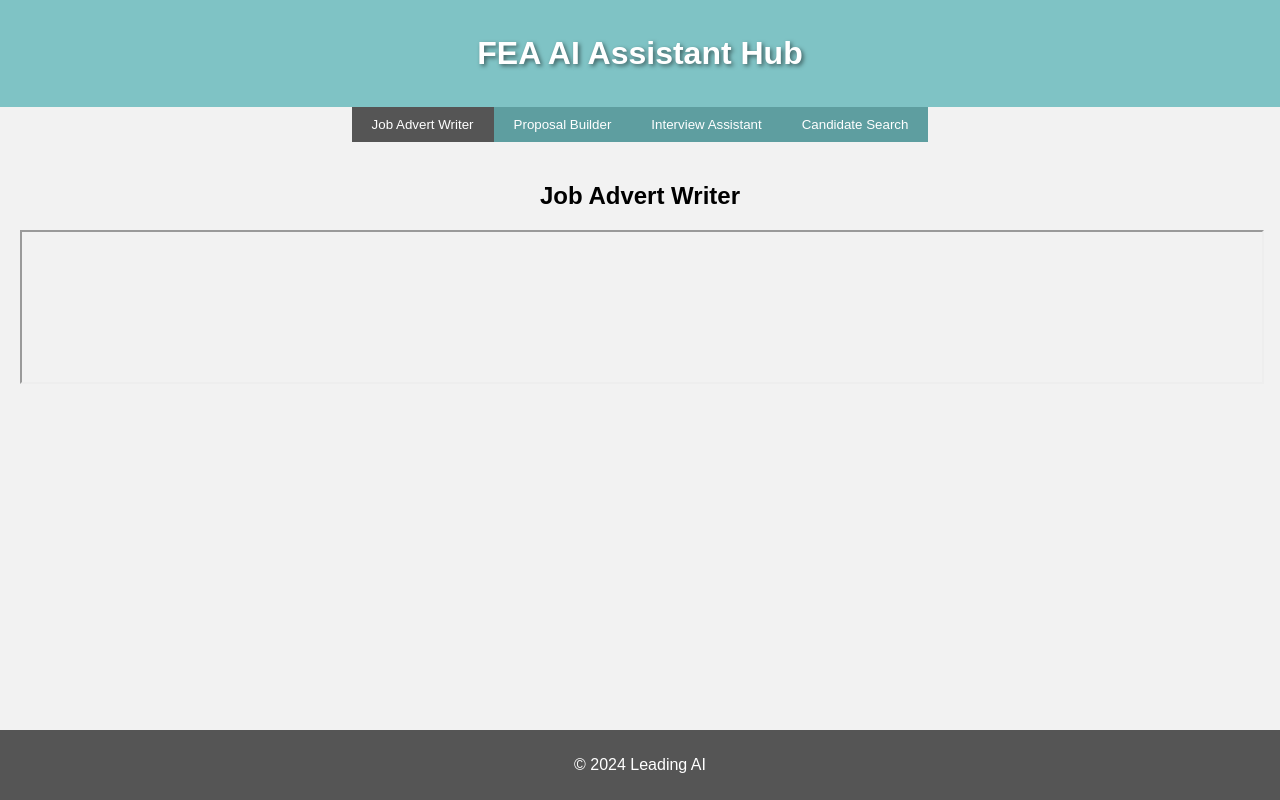
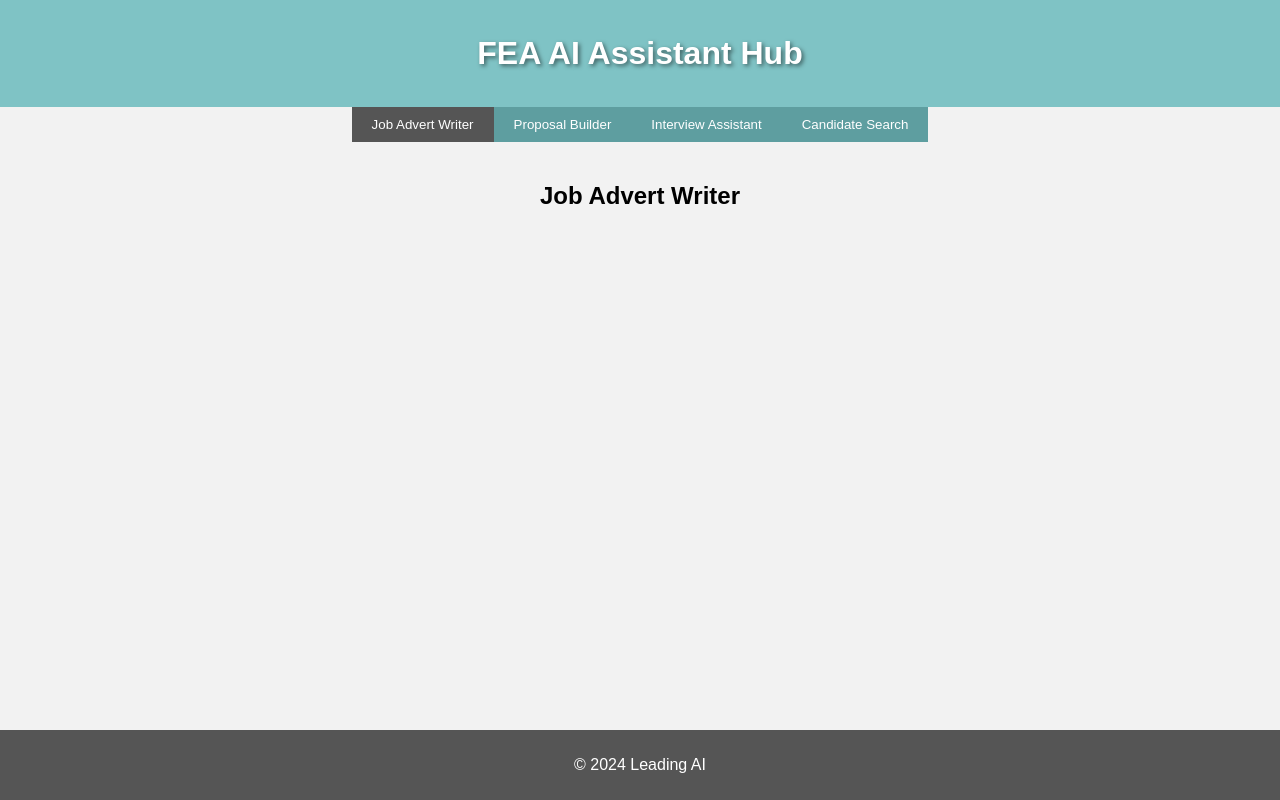
Before and after one commit to ibbyleadingai/fea-ai-hub, a React (Vite) app: page / in a window 1280 px wide. Both pictures are taken after a click on the button "Job Advert Writer". Built offline with nearby package versions, Linux system fonts and the light colour scheme.

Commit message:
comment out iframe code

```diff
--- a/src/components/JobAdvertWriter.tsx
+++ b/src/components/JobAdvertWriter.tsx
@@ -3,7 +3,7 @@ export default function JobAdvertWriter(){
     return(
         <div>
             <h2>Job Advert Writer</h2>
-            <iframe src="feajobadverts.azurewebsites.net" width="100%" height="100%" allow="fullscreen" title="FEA Job Advert Writer"></iframe>
+            {/* <iframe src="feajobadverts.azurewebsites.net" width="100%" height="100%" allow="fullscreen" title="FEA Job Advert Writer"></iframe> */}
         </div>
     )
 }
```
